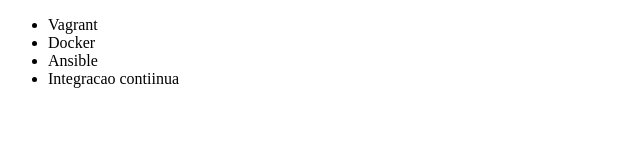
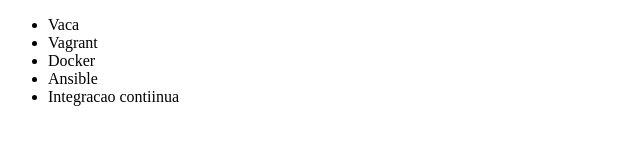
Before and after one commit to davicosta12/alura-git, a plain HTML site: page index.html in a window 1280 px wide. Shown: the whole page, without its empty margins (0-640 px from the left). Drawn offline with Linux system fonts and the light colour scheme.

Commit message:
adicionoumas um termo na lista chamado vaca

```diff
--- a/index.html
+++ b/index.html
@@ -6,6 +6,7 @@
 </head>
 <body>
     <ul>
+         <li>Vaca</li>
          <li>Vagrant</li>
          <li>Docker</li>
           <li>Ansible</li>
```
